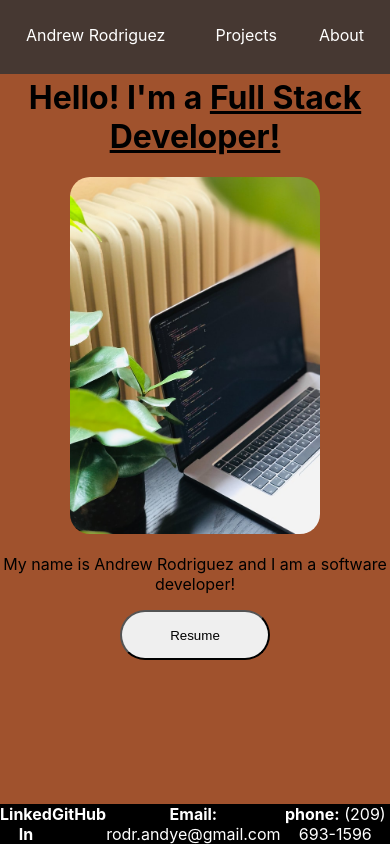
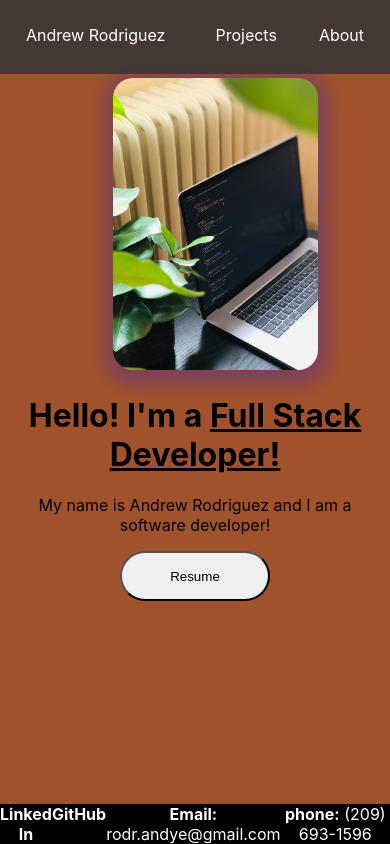
Before and after one commit to Andyrod209/Andyrod209.github.io, a React (Create React App) app: page / in a window 390 px wide. Built offline with nearby package versions, Linux system fonts and the light colour scheme.

Commit message:
Style: INCOMPLETE. Home Page Image needs to be set next to content.

```diff
--- a/src/pages/HomePage/HomePage.css
+++ b/src/pages/HomePage/HomePage.css
@@ -1,15 +1,24 @@
 .home{
-    margin-top: 10%;
+    margin: 10% 20px 0 20px;
 }
 
-span img{
+.laptop-img{
     width: 250px;
+    margin:0 0 0 40px;
     border-radius: 20px;
+    float: left;
+    box-shadow: 1px 5px 15px 10px rgba(0, 0, 255, .2);
 }
 
-@media only screen and (max-width: 600px) {
+@media only screen and (max-width: 800px) {
     .home{
         margin-top: 20%;
+    }
+
+    .laptop-img{
+        width: 205px;
+        border-radius: 20px;
+        float: none;
     }
  }
 
--- a/src/pages/HomePage/HomePage.js
+++ b/src/pages/HomePage/HomePage.js
@@ -5,10 +5,8 @@ const HomePage = () => {
 
     return (
         <div className="home">
+              <img className="laptop-img" src={process.env.PUBLIC_URL+ "images/coding-picture.jpg"}/>
           <h1>Hello! I'm a <u>Full Stack Developer!</u></h1>
-            <span>
-              <img src={process.env.PUBLIC_URL+ "images/coding-picture.jpg"}/>
-            </span>
             <p class="home-text">My name is Andrew Rodriguez and I am a software developer!</p>
             <form action={process.env.PUBLIC_URL + "extraFiles/Rodriguez_Resume.pdf"} target='_blank'>
               <button type="submit">Resume</button>
```
